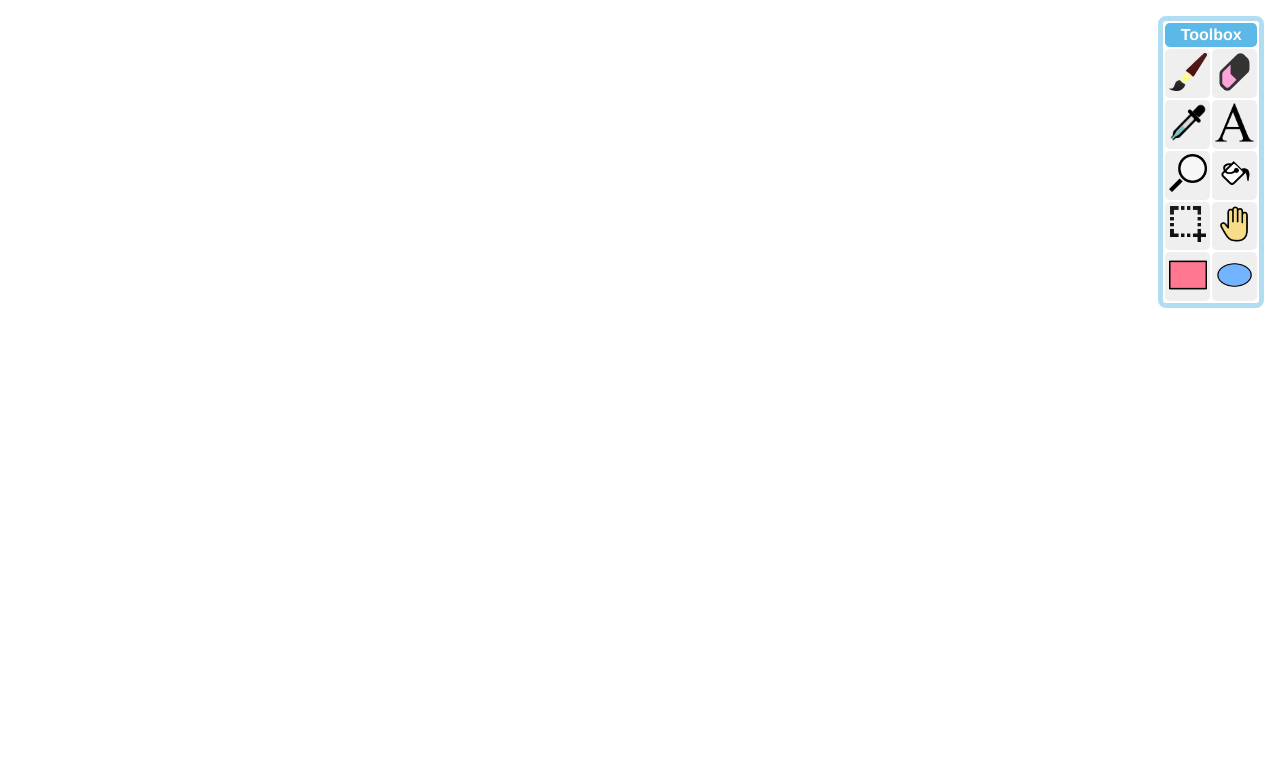
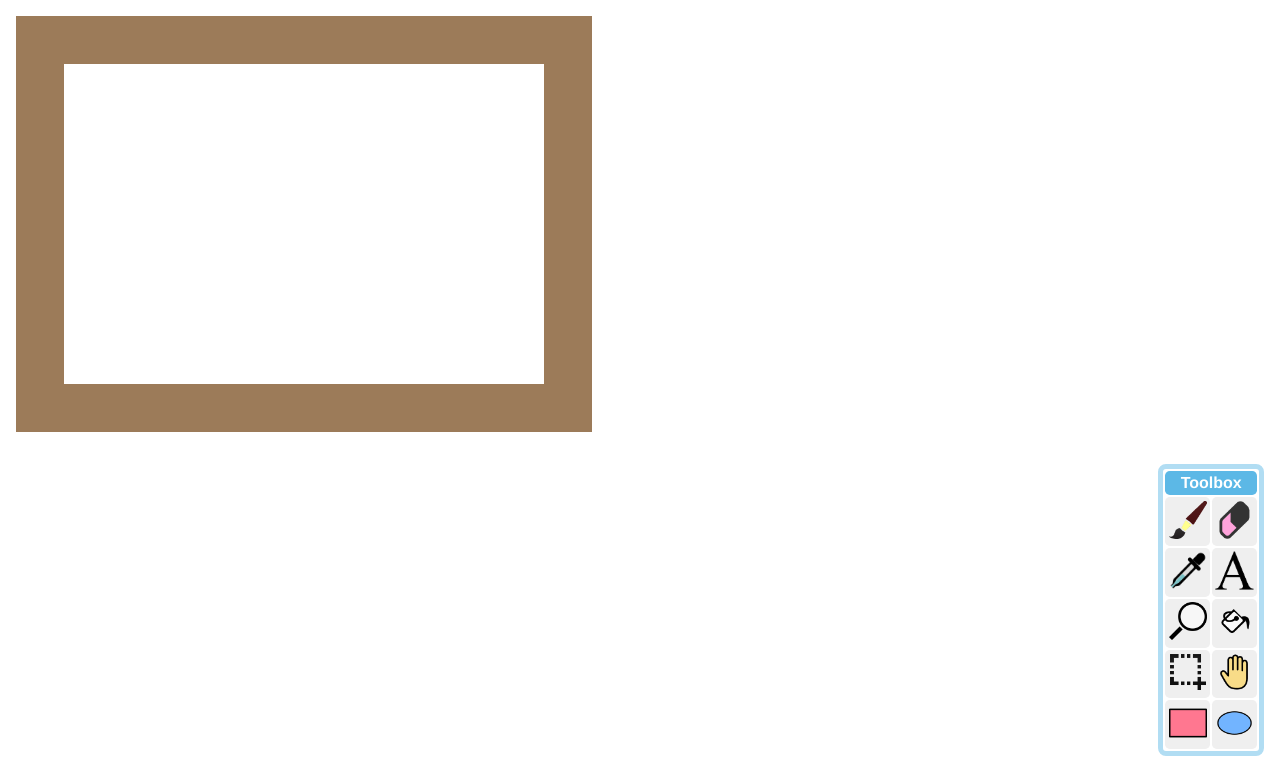
Before and after one commit to nsnyder/WebProject, a PHP site: page /apprentice.html in a window 1280 px wide. Shown: the part 50-822 px from the top of the page. Before the commit the page ends 358 px from the top, so only its background shows below. Run offline with PHP 8.4, Linux system fonts and the light colour scheme.

Commit message:
Added Frame to Apprentice

```diff
--- a/apprentice.html
+++ b/apprentice.html
@@ -13,6 +13,8 @@
 	<a href="/WebProject/buddies.html" title="Buddies List">Buddies</a>
 	<a href="#" title="Logout">Logout</a>
 </nav>
+<div id="Frame">
+</div>
 <table id="Toolbox">
 	<th colspan=2>Toolbox</th>
 	<tr>
--- a/css/apprentice.css
+++ b/css/apprentice.css
@@ -4,6 +4,7 @@ table, th, td, tr{
 	font-weight: normal;
 }
 table{
+	display: inline;
 	border: thick solid black;
 	border-color: #B1DDF3;
 	border-radius: .5em;
@@ -28,3 +29,13 @@ img{
 	width: 100%;
 	height: 100%;
 }
+/*Canvas and Frame styling*/
+#Frame{
+	height: 20em;
+	width: 30em;
+	margin: 1em;
+	padding: 0 0 0 0;
+	border-style: solid;
+	border-color: #9C7B59;
+	border-width: 3em;
+}
```
